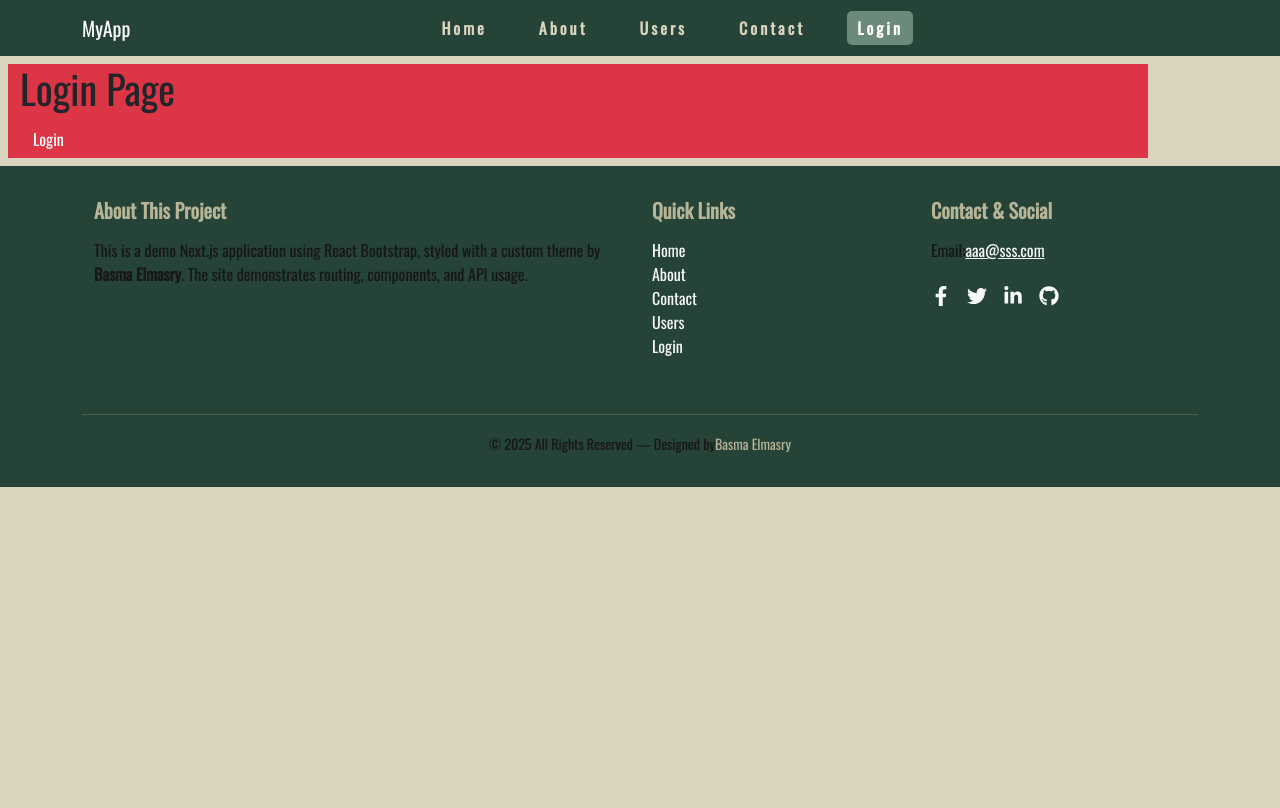
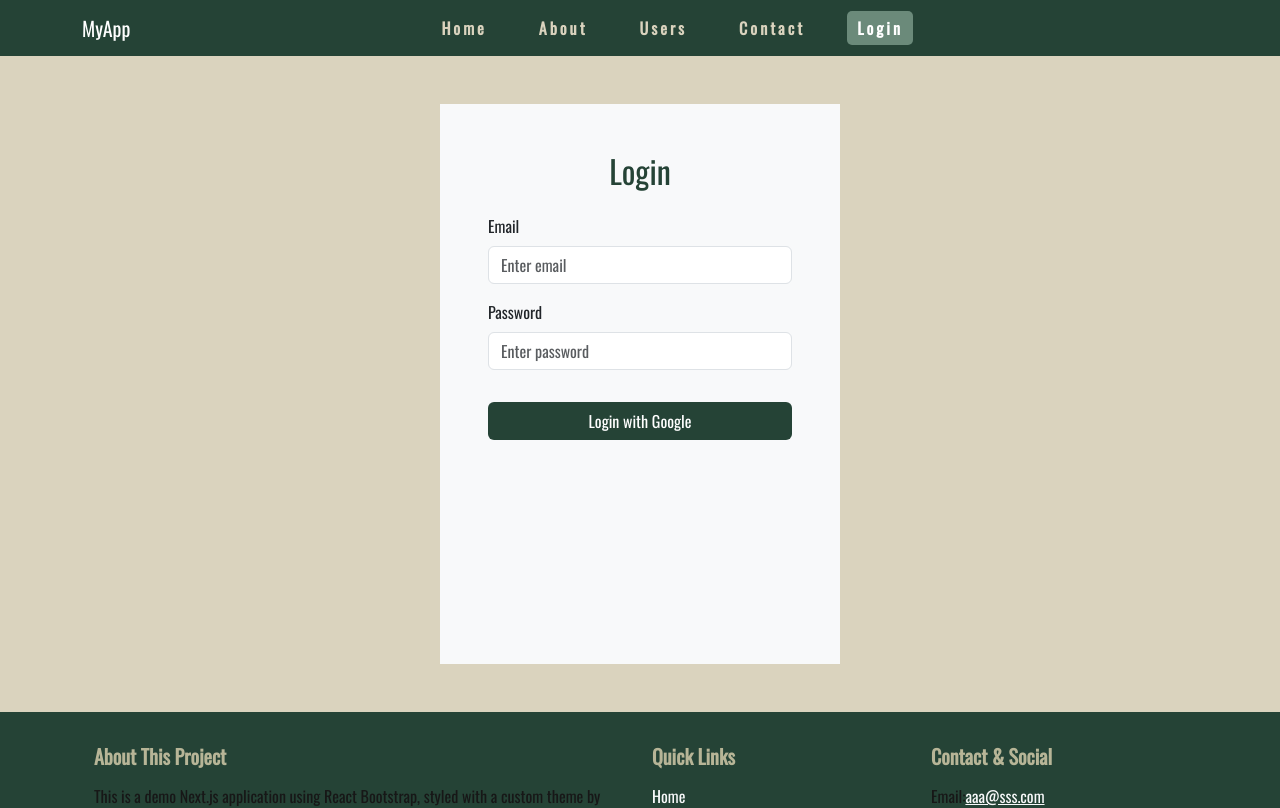
Before and after one commit to EngBasmaa/Next-CRUD-and-Auth-Project, a Next.js app: page /login in a window 1280 px wide. Shown: the top 808 px of the page. Built offline with nearby package versions, Linux system fonts and the light colour scheme.

Commit message:
handle login with google auth

```diff
--- a/src/_lib/auth.js
+++ b/src/_lib/auth.js
@@ -1,3 +1,4 @@
+import { GET } from "@/app/api/users/route";
 import NextAuth from "next-auth";
 import Google from "next-auth/providers/google";
 
--- a/src/app/(joinUs)/login/page.js
+++ b/src/app/(joinUs)/login/page.js
@@ -1,56 +1,47 @@
-import Image from "next/image";
+"use client";
+
+import { signIn } from "next-auth/react";
 import React from "react";
 
 export default function Login() {
-  const loginUser = async () => {
-    "use server";
-    await signIn("google", { redirectTo: "/" });
+  const loginUser = async e => {
+    e.preventDefault(); // ضروري علشان ما يعيد تحميل الصفحة
+    await signIn("google", { callbackUrl: "/" });
   };
+
   return (
-    <div className="container m-2 bg-danger">
-      <h1>Login Page</h1>
-      <form action={loginUser}>
-        <button className="btn btn-danger">Login</button>
+    <div
+      className="container page pt-5 pb-5 ps-5 pe-5 bg-light mt-5 mb-5 p-1"
+      style={{ maxWidth: "400px" }}
+    >
+      <h2 className="mb-4 text-center" style={{ color: "var(--primary)" }}>
+        Login
+      </h2>
+      <form>
+        <div className="mb-3">
+          <label className="form-label">Email</label>
+          <input
+            type="email"
+            className="form-control"
+            placeholder="Enter email"
+          />
+        </div>
+        <div className="mb-3">
+          <label className="form-label">Password</label>
+          <input
+            type="password"
+            className="form-control"
+            placeholder="Enter password"
+          />
+        </div>
+        <button
+          onClick={loginUser}
+          className="btn w-100 mt-3"
+          style={{ backgroundColor: "var(--primary)", color: "#fff" }}
+        >
+          Login with Google
+        </button>
       </form>
     </div>
   );
 }
-
-// import React from "react";
-
-// export default function Login() {
-//   return (
-//     <div
-//       className="container page pt-5 pb-5 ps-5 pe-5 bg-light mt-5 mb-5 p-1"
-//       style={{ maxWidth: "400px" }}
-//     >
-//       <h2 className="mb-4 text-center" style={{ color: "var(--primary)" }}>
-//         Login
-//       </h2>
-//       <form>
-//         <div className="mb-3">
-//           <label className="form-label">Email</label>
-//           <input
-//             type="email"
-//             className="form-control"
-//             placeholder="Enter email"
-//           />
-//         </div>
-//         <div className="mb-3">
-//           <label className="form-label">Password</label>
-//           <input
-//             type="password"
-//             className="form-control"
-//             placeholder="Enter password"
-//           />
-//         </div>
-//         <button
-//           className="btn w-100 mt-3"
-//           style={{ backgroundColor: "var(--primary)", color: "#fff" }}
-//         >
-//           Login
-//         </button>
-//       </form>
-//     </div>
-//   );
-// }
--- a/src/app/api/auth/[...filters]/route.js
+++ b/src/app/api/auth/[...filters]/route.js
@@ -1 +1,3 @@
-export { GET, POST } from "@/app/_lib/auth";
+import { handlers } from "../../../../_lib/auth";
+
+export const { GET, POST } = handlers;
--- a/src/app/api/users/route.js
+++ b/src/app/api/users/route.js
@@ -1,6 +1,6 @@
 import dbConnect from "../../../_lib/dbConnection";
 import User from "../../../models/user";
-import { validationSchema } from "./validation";
+import { validationSchema } from "./schema";
 
 export async function GET(req) {
   try {
```
Also changed, not shown: 1 other file (tests, documents, lock files or other folders).
